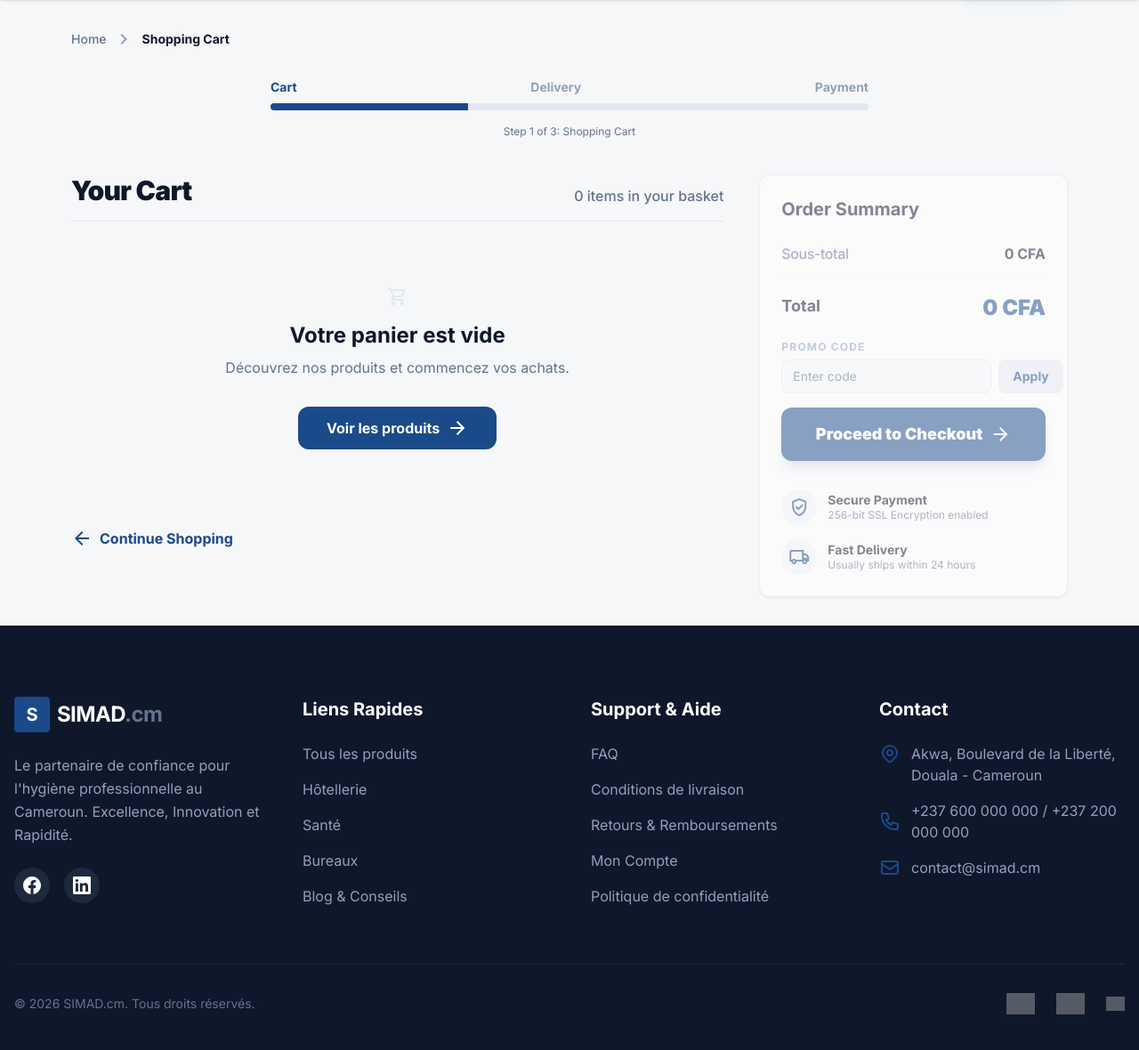
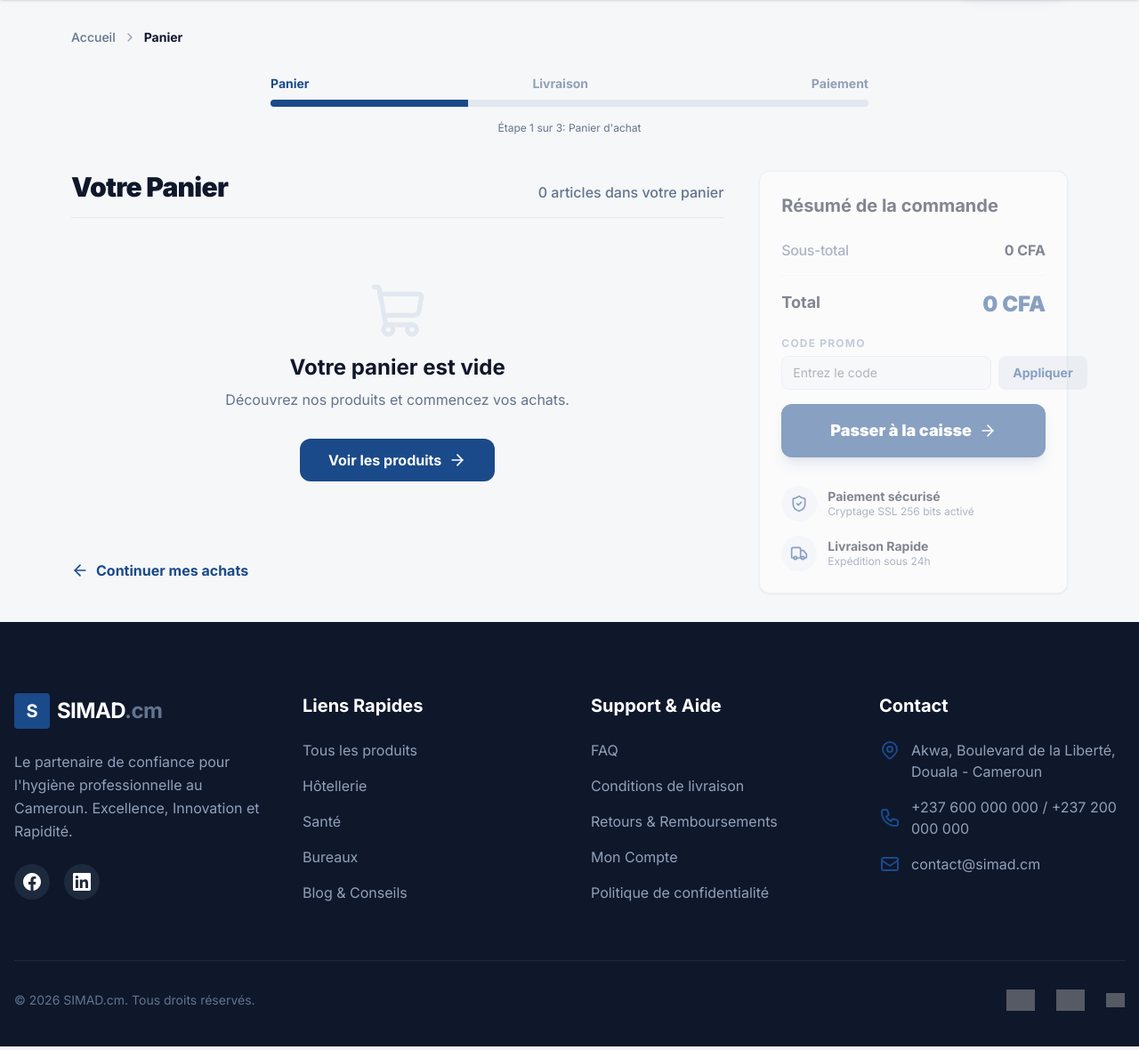
Before and after one commit to Nity-Pulse-Tech/Simad, a Django app: page /checkout/cart/ in a window 1280 px wide. Shown: the part 65-1245 px from the top of the page at 89% size. Run offline with Django 5.2, Linux system fonts and the light colour scheme; parts of the project's set-up code (start-up, migrations or seed data) failed here and were passed over; grey boxes are pictures that could not be loaded.

Commit message:
feat: Add French localization to cart and product pages and update UI icons.

```diff
--- a/simad/static/js/cart.js
+++ b/simad/static/js/cart.js
@@ -15,19 +15,34 @@ class Cart {
 
     /**
      * Adds a product to the cart
-     * @param {Object} product - Product details (id, name, price, image)
+     * @param {Object} product - Product details (id, name, price, image, stock)
      */
     addItem(product) {
+        // Validation: Stock check
+        const stock = parseInt(product.stock) || 0;
+        if (stock <= 0) {
+            this.notifyError(`Désolé, ${product.name} est en rupture de stock.`);
+            return;
+        }
+
         const existingItem = this.items.find(item => item.id === product.id);
 
         if (existingItem) {
-            // If already in cart, show a different message
-            this.notifyAlreadyAdded(product.name);
+            // Check if we can add more if current quantity < stock
+            if (existingItem.quantity < stock) {
+                existingItem.quantity += 1;
+                this.save();
+                this.updateCartUI();
+                this.notifySuccess(product.name);
+            } else {
+                this.notifyError(`Stock maximum atteint pour ${product.name} (${stock}).`);
+            }
             return;
         } else {
             this.items.push({
                 ...product,
-                quantity: 1
+                quantity: 1,
+                stock: stock // Save stock info for future validation
             });
             this.save();
             this.updateCartUI();
@@ -48,7 +63,8 @@ class Cart {
      * Updates the cart count in any element with id="cart-count"
      */
     updateCartUI() {
-        const count = this.items.reduce((total, item) => total + (item.quantity || 1), 0);
+        // USER REQUEST: Count unique products, not total quantity
+        const count = this.items.length;
         const countElements = document.querySelectorAll('#cart-count');
 
         countElements.forEach(el => {
@@ -87,16 +103,16 @@ class Cart {
     }
 
     /**
-     * Shows a toast notification for duplicate item
-     * @param {string} productName
+     * Shows a toast notification for errors/stock limits
+     * @param {string} message
      */
-    notifyAlreadyAdded(productName) {
+    notifyError(message) {
         if (window.toastManager) {
             window.toastManager.buildToast()
-                .setMessage(`${productName} est déjà dans votre panier.`)
-                .setType('info')
+                .setMessage(message)
+                .setType('warning')
                 .setPosition('bottom-right')
-                .setDuration(3000)
+                .setDuration(4000)
                 .show();
         }
     }
@@ -116,7 +132,7 @@ class Cart {
         if (window.toastManager) {
             window.toastManager.buildToast()
                 .setMessage(`${name} retiré du panier.`)
-                .setType('warning')
+                .setType('info')
                 .setPosition('bottom-right')
                 .setDuration(3000)
                 .show();
@@ -131,9 +147,21 @@ class Cart {
     updateQuantity(productId, delta) {
         const item = this.items.find(i => i.id === productId);
         if (item) {
-            item.quantity = Math.max(1, (item.quantity || 1) + delta);
-            this.save();
-            this.updateCartUI();
+            const newQty = (item.quantity || 1) + delta;
+
+            // Stock Validation
+            if (delta > 0 && newQty > (item.stock || 999)) {
+                this.notifyError(`Désolé, seulement ${item.stock} unités disponibles pour ${item.name}.`);
+                return;
+            }
+
+            if (newQty <= 0) {
+                this.removeItem(productId);
+            } else {
+                item.quantity = newQty;
+                this.save();
+                this.updateCartUI();
+            }
         }
     }
 
@@ -145,15 +173,12 @@ class Cart {
     }
 }
 
-// Initialize Cart immediately so it's available for other scripts
+// Initialize Cart immediately
 const cart = new Cart();
 window.cartManager = cart;
-console.log('cartManager exported to window');
 
 // Use event delegation for add-to-cart buttons
 document.addEventListener('DOMContentLoaded', () => {
-    console.log('cart.js DOMContentLoaded fired');
-
     document.addEventListener('click', (event) => {
         const target = event.target.closest('.add-to-cart-btn');
         if (target) {
@@ -163,7 +188,8 @@ document.addEventListener('DOMContentLoaded', () => {
                 id: target.dataset.id,
                 name: target.dataset.name,
                 price: target.dataset.price,
-                image: target.dataset.image
+                image: target.dataset.image,
+                stock: target.dataset.stock
             };
 
             cart.addItem(product);
--- a/simad/templates/pages/home/partials/product_grid.html
+++ b/simad/templates/pages/home/partials/product_grid.html
@@ -66,6 +66,7 @@
               data-id="{{ product.id }}"
               data-name="{{ product.name }}"
               data-price="{{ product.price }}"
+              data-stock="{{ product.stock_quantity }}"
               data-image="{% if product.thumbnail %}{{ product.thumbnail.url }}{% endif %}"
             >
               <span class="relative z-10">Panier</span>
--- a/simad/templates/pages/home/payments/cart.html
+++ b/simad/templates/pages/home/payments/cart.html
@@ -5,49 +5,49 @@
 <main class="flex-1 px-6 md:px-20 py-8">
   <!-- Breadcrumbs -->
   <div class="flex items-center gap-2 mb-8">
-    <a class="text-slate-500 text-sm font-medium hover:text-primary" href="{% url 'core:home' %}">Home</a>
-    <span class="material-symbols-outlined text-slate-400 text-sm">chevron_right</span>
-    <span class="text-slate-900 text-sm font-bold">Shopping Cart</span>
+    <a class="text-slate-500 text-sm font-medium hover:text-primary" href="{% url 'core:home' %}">Accueil</a>
+    <i data-lucide="chevron-right" class="w-4 h-4 text-slate-400"></i>
+    <span class="text-slate-900 text-sm font-bold">Panier</span>
   </div>
 
   <!-- Progress Tracker -->
   <div class="mb-10 max-w-2xl mx-auto">
     <div class="flex items-center justify-between mb-2">
-      <span class="text-primary font-bold text-sm">Cart</span>
-      <span class="text-slate-400 font-bold text-sm">Delivery</span>
-      <span class="text-slate-400 font-bold text-sm">Payment</span>
+      <span class="text-primary font-bold text-sm">Panier</span>
+      <span class="text-slate-400 font-bold text-sm">Livraison</span>
+      <span class="text-slate-400 font-bold text-sm">Paiement</span>
     </div>
     <div class="relative h-2 w-full bg-slate-200 rounded-full overflow-hidden">
       <div class="absolute top-0 left-0 h-full bg-primary" style="width: 33%;"></div>
     </div>
-    <p class="text-center text-xs text-slate-500 mt-4">Step 1 of 3: Shopping Cart</p>
+    <p class="text-center text-xs text-slate-500 mt-4">Étape 1 sur 3: Panier d'achat</p>
   </div>
 
   <div class="grid grid-cols-1 lg:grid-cols-3 gap-10">
     <!-- Cart Items List -->
     <div id="cart-items-container" class="lg:col-span-2 space-y-6">
       <div class="flex items-end justify-between border-b border-slate-200 pb-4">
-        <h1 class="text-slate-900 text-3xl font-black tracking-tight">Your Cart</h1>
-        <p id="item-count-display" class="text-slate-500 font-medium">0 items in your basket</p>
+        <h1 class="text-slate-900 text-3xl font-black tracking-tight">Votre Panier</h1>
+        <p id="item-count-display" class="text-slate-500 font-medium">0 articles dans votre panier</p>
       </div>
 
       <!-- Dynamic content will be injected here -->
       <div id="cart-items-list" class="space-y-6"></div>
 
       <div id="empty-cart-msg" class="hidden py-12 text-center">
-        <span class="material-symbols-outlined text-6xl text-slate-200 mb-4">shopping_cart</span>
+        <i data-lucide="shopping-cart" class="w-16 h-16 text-slate-200 mx-auto mb-4 block"></i>
         <h2 class="text-2xl font-bold text-slate-900 mb-2">Votre panier est vide</h2>
         <p class="text-slate-500 mb-8">Découvrez nos produits et commencez vos achats.</p>
         <a href="{% url 'core:product-list' %}" class="inline-flex items-center gap-2 bg-primary text-white px-8 py-3 rounded-xl font-bold hover:bg-blue-800 transition-all">
           Voir les produits
-          <span class="material-symbols-outlined">arrow_forward</span>
+          <i data-lucide="arrow-right" class="w-5 h-5"></i>
         </a>
       </div>
 
       <div class="pt-4 items-nav-actions">
         <a href="{% url 'core:product-list' %}" class="flex items-center gap-2 text-primary font-bold hover:underline">
-          <span class="material-symbols-outlined">arrow_back</span>
-          Continue Shopping
+          <i data-lucide="arrow-left" class="w-5 h-5"></i>
+          Continuer mes achats
         </a>
       </div>
     </div>
@@ -55,7 +55,7 @@
     <!-- Summary Section -->
     <div class="lg:col-span-1">
       <div id="cart-summary" class="bg-white rounded-xl border border-slate-200 p-6 sticky top-24 shadow-sm">
-        <h2 class="text-slate-900 text-xl font-bold mb-6">Order Summary</h2>
+        <h2 class="text-slate-900 text-xl font-bold mb-6">Résumé de la commande</h2>
         <div class="space-y-4 mb-6">
           <div class="flex justify-between">
             <span class="text-slate-500 font-medium tracking-tight">Sous-total</span>
@@ -70,34 +70,34 @@
         </div>
         <div class="space-y-4">
           <label class="block">
-            <span class="text-xs font-bold text-slate-400 uppercase tracking-widest mb-1.5 block">Promo Code</span>
+            <span class="text-xs font-bold text-slate-400 uppercase tracking-widest mb-1.5 block">Code Promo</span>
             <div class="flex gap-2">
-              <input class="form-input flex-1 rounded-lg border-slate-200 bg-slate-50 text-sm focus:ring-primary focus:border-primary" placeholder="Enter code" type="text"/>
-              <button class="bg-primary/10 text-primary px-4 py-2 rounded-lg text-sm font-bold hover:bg-primary/20 transition-colors">Apply</button>
+              <input class="form-input flex-1 rounded-lg border-slate-200 bg-slate-50 text-sm focus:ring-primary focus:border-primary" placeholder="Entrez le code" type="text"/>
+              <button class="bg-primary/10 text-primary px-4 py-2 rounded-lg text-sm font-bold hover:bg-primary/20 transition-colors">Appliquer</button>
             </div>
           </label>
           <a href="{% url 'core:order-summary' %}" class="w-full bg-primary text-white py-4 rounded-xl font-black text-lg shadow-lg shadow-primary/20 hover:bg-primary/90 transition-all flex items-center justify-center gap-2">
-            Proceed to Checkout
-            <span class="material-symbols-outlined">arrow_forward</span>
+            Passer à la caisse
+            <i data-lucide="arrow-right" class="w-5 h-5"></i>
           </a>
         </div>
         <div class="mt-8 space-y-4">
           <div class="flex items-center gap-3">
             <div class="size-10 rounded-full bg-primary/5 flex items-center justify-center text-primary shrink-0">
-              <span class="material-symbols-outlined">verified_user</span>
+               <i data-lucide="shield-check" class="w-5 h-5"></i>
             </div>
             <div>
-              <p class="text-sm font-bold text-slate-900 leading-tight">Secure Payment</p>
-              <p class="text-xs text-slate-500">256-bit SSL Encryption enabled</p>
+              <p class="text-sm font-bold text-slate-900 leading-tight">Paiement sécurisé</p>
+              <p class="text-xs text-slate-500">Cryptage SSL 256 bits activé</p>
             </div>
           </div>
           <div class="flex items-center gap-3">
             <div class="size-10 rounded-full bg-primary/5 flex items-center justify-center text-primary shrink-0">
-              <span class="material-symbols-outlined">local_shipping</span>
+              <i data-lucide="truck" class="w-5 h-5"></i>
             </div>
             <div>
-              <p class="text-sm font-bold text-slate-900 leading-tight">Fast Delivery</p>
-              <p class="text-xs text-slate-500">Usually ships within 24 hours</p>
+              <p class="text-sm font-bold text-slate-900 leading-tight">Livraison Rapide</p>
+              <p class="text-xs text-slate-500">Expédition sous 24h</p>
             </div>
           </div>
         </div>
@@ -108,11 +108,8 @@
 
 <script>
 document.addEventListener('DOMContentLoaded', () => {
-    console.log('Cart page DOMContentLoaded');
-
     // Function to initialize the cart page once cartManager is available
     const initCartPage = () => {
-        console.log('Initializing Cart Page UI');
         const cartList = document.getElementById('cart-items-list');
         const emptyMsg = document.getElementById('empty-cart-msg');
         const itemCountDisplay = document.getElementById('item-count-display');
@@ -126,26 +123,25 @@ document.addEventListener('DOMContentLoaded', () => {
         // Define the render function on the manager so it can be called when items change
         window.cartManager.renderCartPage = () => {
             const items = window.cartManager.getItems();
-            console.log('Rendering cart with items:', items);
 
             if (items.length === 0) {
                 cartList.innerHTML = '';
                 emptyMsg.classList.remove('hidden');
                 summaryCard.classList.add('opacity-50', 'pointer-events-none');
-                itemCountDisplay.textContent = '0 items in your basket';
+                itemCountDisplay.textContent = '0 articles dans votre panier';
                 return;
             }
 
             emptyMsg.classList.add('hidden');
             summaryCard.classList.remove('opacity-50', 'pointer-events-none');
-            itemCountDisplay.textContent = `${items.length} item${items.length > 1 ? 's' : ''} in your basket`;
+            itemCountDisplay.textContent = `${items.length} article${items.length > 1 ? 's' : ''} dans votre panier`;
 
             let subtotal = 0;
             cartList.innerHTML = items.map(item => {
-                const rawPrice = item.price || '0';
-                const price = parseFloat(rawPrice.toString().replace(/[^0-9]/g, '')) || 0;
+                const price = parseFloat(item.price) || 0;
                 const itemTotal = price * (item.quantity || 1);
                 subtotal += itemTotal;
+                const stock = parseInt(item.stock) || 0;
 
                 return `
                     <div class="flex flex-col sm:flex-row gap-6 bg-white p-5 rounded-xl border border-slate-100 shadow-sm transition-all hover:shadow-md" data-product-id="${item.id}">
@@ -156,23 +152,23 @@ document.addEventListener('DOMContentLoaded', () => {
                             <div class="flex justify-between items-start">
                                 <div>
                                     <h3 class="text-slate-900 text-lg font-bold">${item.name}</h3>
-                                    <p class="text-slate-500 text-sm font-medium tracking-tight">Quantité: ${item.quantity}</p>
+                                    <p class="text-slate-400 text-[10px] font-black uppercase tracking-widest mt-1">Stock: ${stock}</p>
                                 </div>
                                 <p class="text-slate-900 text-xl font-black">${price.toLocaleString()} CFA</p>
                             </div>
                             <div class="flex items-center justify-between mt-4 sm:mt-0">
                                 <div class="flex items-center gap-3 bg-slate-50 p-1 rounded-lg border border-slate-200">
                                     <button onclick="window.cartManager.updateQuantity('${item.id}', -1)" class="flex h-8 w-8 items-center justify-center rounded bg-white shadow-sm text-slate-600 hover:text-primary transition-colors">
-                                        <span class="material-symbols-outlined text-sm">remove</span>
+                                        <i data-lucide="minus" class="w-4 h-4"></i>
                                     </button>
                                     <span class="text-slate-900 font-bold px-2">${item.quantity}</span>
-                                    <button onclick="window.cartManager.updateQuantity('${item.id}', 1)" class="flex h-8 w-8 items-center justify-center rounded bg-white shadow-sm text-slate-600 hover:text-primary transition-colors">
-                                        <span class="material-symbols-outlined text-sm">add</span>
+                                    <button onclick="window.cartManager.updateQuantity('${item.id}', 1)" class="flex h-8 w-8 items-center justify-center rounded bg-white shadow-sm text-slate-600 hover:text-primary transition-colors ${item.quantity >= stock ? 'opacity-30 cursor-not-allowed' : ''}">
+                                        <i data-lucide="plus" class="w-4 h-4"></i>
                                     </button>
                                 </div>
-                                <button onclick="window.cartManager.removeItem('${item.id}')" class="flex items-center gap-1.5 text-slate-400 hover:text-red-600 transition-colors text-sm font-semibold uppercase tracking-wider">
-                                    <span class="material-symbols-outlined text-[20px]">delete</span>
-                                    Remove
+                                <button onclick="window.cartManager.removeItem('${item.id}')" class="flex items-center gap-1.5 text-slate-400 hover:text-red-600 transition-colors text-xs font-black uppercase tracking-widest">
+                                    <i data-lucide="trash-2" class="w-4 h-4"></i>
+                                    Supprimer
                                 </button>
                             </div>
                         </div>
@@ -180,9 +176,11 @@ document.addEventListener('DOMContentLoaded', () => {
                 `;
             }).join('');
 
+            // Re-initialize Lucide
+            if (window.lucide) lucide.createIcons();
+
             // Update Summary
             const total = subtotal;
-
             document.getElementById('subtotal-display').textContent = `${subtotal.toLocaleString()} CFA`;
             document.getElementById('total-display').textContent = `${total.toLocaleString()} CFA`;
         };
@@ -191,18 +189,16 @@ document.addEventListener('DOMContentLoaded', () => {
         window.cartManager.renderCartPage();
     };
 
-    // Check if cartManager is ready, otherwise wait
+    // Check if cartManager is ready
     if (window.cartManager) {
         initCartPage();
     } else {
-        console.warn('cartManager not found, waiting...');
         const checkInterval = setInterval(() => {
             if (window.cartManager) {
                 clearInterval(checkInterval);
                 initCartPage();
             }
         }, 50);
-        // Timeout after 2 seconds
         setTimeout(() => clearInterval(checkInterval), 2000);
     }
 });
--- a/simad/templates/pages/product/product.html
+++ b/simad/templates/pages/product/product.html
@@ -160,6 +160,7 @@
                   data-id="{{ product.id }}"
                   data-name="{{ product.name }}"
                   data-price="{{ product.price }}"
+                  data-stock="{{ product.stock_quantity }}"
                   data-image="{% if product.thumbnail %}{{ product.thumbnail.url }}{% endif %}"
                 >
                   <i data-lucide="shopping-cart" class="w-4 h-4"></i>
```
